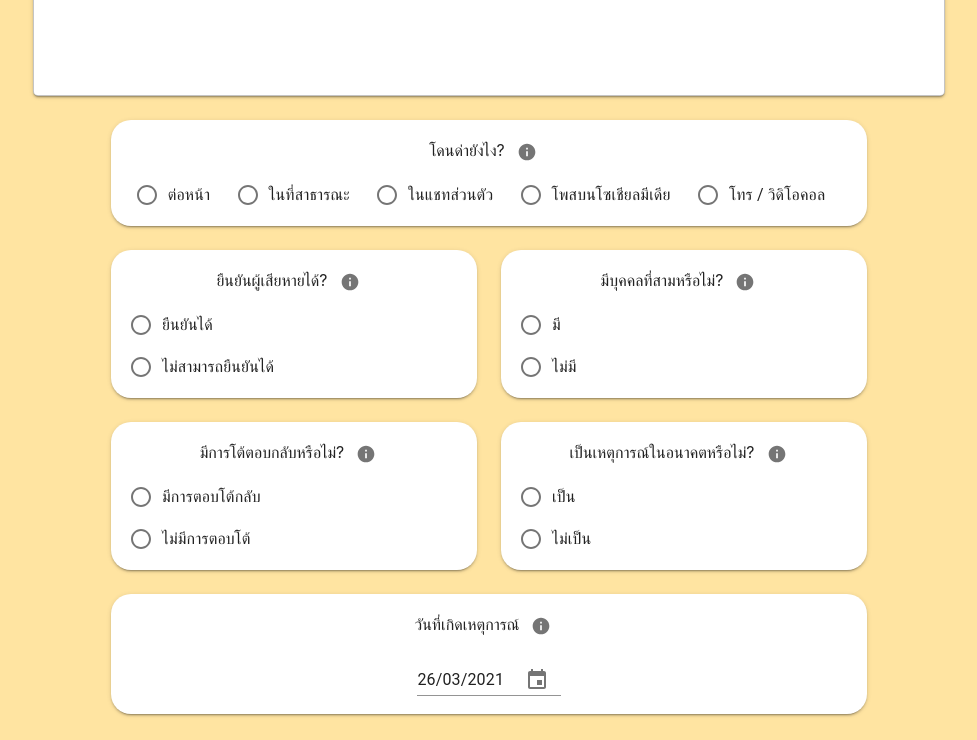
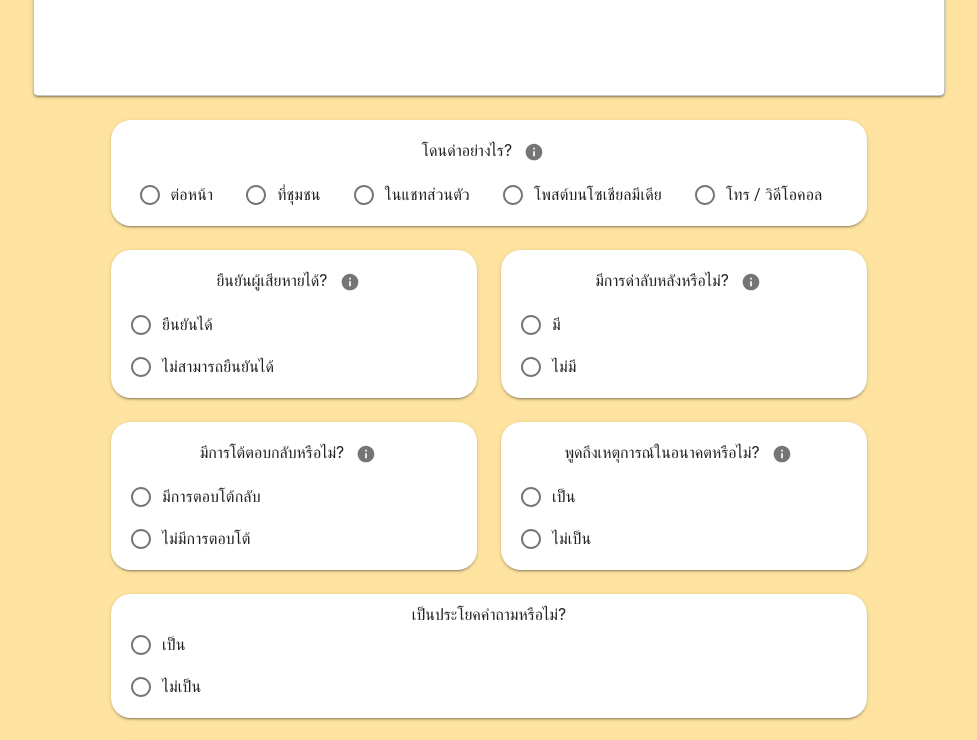
Before and after one commit to traviolus/MinMaiMin, a React (Create React App) app in the folder frontend/: page / in a window 1280 px wide. Shown: the part 300-1040 px from the top of the page, without its empty margins (151-1128 px from the left). Built offline with nearby package versions, Linux system fonts and the light colour scheme.

Commit message:
fix labels and and question criteria

```diff
--- a/frontend/src/components/GaugeMeter.tsx
+++ b/frontend/src/components/GaugeMeter.tsx
@@ -28,10 +28,10 @@ export default class GaugeMeter extends React.Component<AppProps, AppState> {
           width={480}
           height={320}
           color={colorHex}
-          topLabelStyle={{color: 'black', fontSize: '35px', fontWeight: 'bold'}}
+          topLabelStyle={{color: 'black', fontSize: '28px', fontWeight: 'bold'}}
           valueLabelStyle={{fontSize: '73px', fontWeight: 'bold'}}
           valueFormatter={this.formatter}
-          label="เข้าข่ายมีความผิดหมิ่นประมาท"
+          label="โอกาสเข้าข่ายมีความผิดหมิ่นประมาท"
         />
       </div>
     );
--- a/frontend/src/components/ReportCard.tsx
+++ b/frontend/src/components/ReportCard.tsx
@@ -45,7 +45,7 @@ function ReportCard(props) {
         >
           หมายเหตุ: กฎหมายที่ควรพิจารณา{" "}
           {props.otherLawSections ??
-            "ประมวลกฎหมายอาญา มาตรา 326, พ.ร.บ.คอมพิวเตอร์ฯ มาตรา 14"}
+            "ประมวลกฎหมายอาญา มาตรา 328 (หมื่นประมาทโดยการโฆษณา), พ.ร.บ.คอมพิวเตอร์ฯ มาตรา 14"}
         </Typography>
       </Paper>
     </div>
--- a/frontend/src/components/SearchArea.tsx
+++ b/frontend/src/components/SearchArea.tsx
@@ -77,6 +77,7 @@ export default function SearchArea(props) {
     const [situation, setSituation] = useState<number | null>(null);
     const [reaction, setReaction] = useState<boolean | null>(null);
     const [future, setFuture] = useState<boolean | null>(null);
+    const [question, setQuestion] = useState<boolean | null>(null);
     const [snackOpen, setSnackOpen] = useState(false);
     const [modalOpen, setModalOpen] = useState(false);
     const [modalStyle] = useState(getModalStyle);
@@ -126,6 +127,10 @@ export default function SearchArea(props) {
         setFuture(e);
     }
 
+    function handleQuestionChange(e: boolean) {
+        setQuestion(e);
+    }
+
     function handleClearData() {
         setDate(new Date())
         setText('')
@@ -134,6 +139,7 @@ export default function SearchArea(props) {
         setSituation(null)
         setReaction(null)
         setFuture(null)
+        setQuestion(null)
         setSnackOpen(true);
     }
 
@@ -182,7 +188,7 @@ export default function SearchArea(props) {
                         <Grid item xs={1} />
                         <Grid item xs={10} className={classes.dropdown}>
                         <Paper elevation={2} className={classes.paper}>
-                            โดนด่ายังไง?
+                            โดนด่าอย่างไร?
                             <Tooltip title='สถานการณ์ขณะที่ถูกด่า'>
                                 <IconButton aria-label="info">
                                 <InfoIcon fontSize='small' />
@@ -190,10 +196,10 @@ export default function SearchArea(props) {
                             </Tooltip>
                             <RadioGroup row className={classes.rowRadio} aria-label="สถานการณ์" name="สถานการณ์" value={situation} onChange={(e) => handleSituationChange(e.target.value)}>
                                 <FormControlLabel value={0} control={<Radio />} label="ต่อหน้า" />
-                                <FormControlLabel value={1} control={<Radio />} label="ในที่สาธารณะ" />
+                                <FormControlLabel value={1} control={<Radio />} label="ที่ชุมชน" />
                                 <FormControlLabel value={2} control={<Radio />} label="ในแชทส่วนตัว" />
-                                <FormControlLabel value={3} control={<Radio />} label="โพสบนโซเชียลมีเดีย" />
-                                <FormControlLabel value={4} control={<Radio />} label="โทร / วิดิโอคอล" />
+                                <FormControlLabel value={3} control={<Radio />} label="โพสต์บนโซเชียลมีเดีย" />
+                                <FormControlLabel value={4} control={<Radio />} label="โทร / วิดีโอคอล" />
                             </RadioGroup>
                         </Paper>
                         </Grid>
@@ -203,7 +209,7 @@ export default function SearchArea(props) {
                         <Grid item xs={5} className={classes.dropdown}>
                             <Paper elevation={2} className={classes.paper}>
                             ยืนยันผู้เสียหายได้?
-                            <Tooltip title='สามารถระบุผู้ที่ถูกด่าได้ว่าเป็นใคร เช่น ระบุชื่อหรือมีการโพสต์รูปคนนั้น'>
+                            <Tooltip title='สามารถระบุได้ว่าเราถูกด่า เช่น ระบุชื่อ, หรือโพสต์รูปเรา'>
                                 <IconButton aria-label="info">
                                 <InfoIcon fontSize='small' />
                                 </IconButton>
@@ -216,8 +222,8 @@ export default function SearchArea(props) {
                         </Grid>
                         <Grid item xs={5} className={classes.dropdown}>
                             <Paper elevation={2} className={classes.paper}>
-                            มีบุคคลที่สามหรือไม่?
-                            <Tooltip title='บุคคลที่สามคือ บุคคลภายนอก เช่นมีการเล่าให้ผู้อื่นฟังหรือมีการโพสต์ลงเฟสบุ๊ค'>
+                            มีการด่าลับหลังหรือไม่?
+                            <Tooltip title='เช่น เล่าให้คนอื่นฟัง, โพสต์ลงโซเชียล'>
                                 <IconButton aria-label="info">
                                 <InfoIcon fontSize='small' />
                                 </IconButton>
@@ -247,7 +253,7 @@ export default function SearchArea(props) {
                         </Grid>
                         <Grid item xs={5} className={classes.dropdown}>
                             <Paper elevation={2} className={classes.paper}>
-                            เป็นเหตุการณ์ในอนาคตหรือไม่?
+                            พูดถึงเหตุการณ์ในอนาคตหรือไม่?
                             <Tooltip title='เหตุการณ์ในอนาคต คือเหตุการณ์ที่ยังมาไม่ถึง เช่น ชาติหน้า อีก 10 ปีข้างหน้า'>
                                 <IconButton aria-label="info">
                                 <InfoIcon fontSize='small' />
@@ -260,7 +266,17 @@ export default function SearchArea(props) {
                             </Paper>
                         </Grid>
                         <Grid item xs={1} />
-
+                        <Grid item xs={1} />
+                        <Grid item xs={10} className={classes.dropdown}>
+                            <Paper elevation={2} className={classes.paper}>
+                            เป็นประโยคคำถามหรือไม่?
+                            <RadioGroup aria-label="อนาคต" name="อนาคต" value={question} onChange={(e) => handleQuestionChange(str2bool(e.target.value))}>
+                                <FormControlLabel value={true} control={<Radio />} label="เป็น" />
+                                <FormControlLabel value={false} control={<Radio />} label="ไม่เป็น" />
+                            </RadioGroup>
+                            </Paper>
+                        </Grid>
+                        <Grid item xs={1} />
                         <Grid item xs={1} />
                         <Grid item xs={10}>
                             <Paper elevation={2} className={classes.paper}>
--- a/frontend/src/components/SearchHeader.tsx
+++ b/frontend/src/components/SearchHeader.tsx
@@ -16,7 +16,7 @@ export default function SearchHeader() {
 
     return (
         <div className={classes.root}>
-            <h1>กรอกรายละเอียดเพื่อประเมินโอกาสเข้าข่ายหมิ่นประมาท</h1>
+            <h1>กรอกรายละเอียดประเมินโอกาสเข้าข่ายหมิ่นประมาท</h1>
         </div>
     )
 }
```
